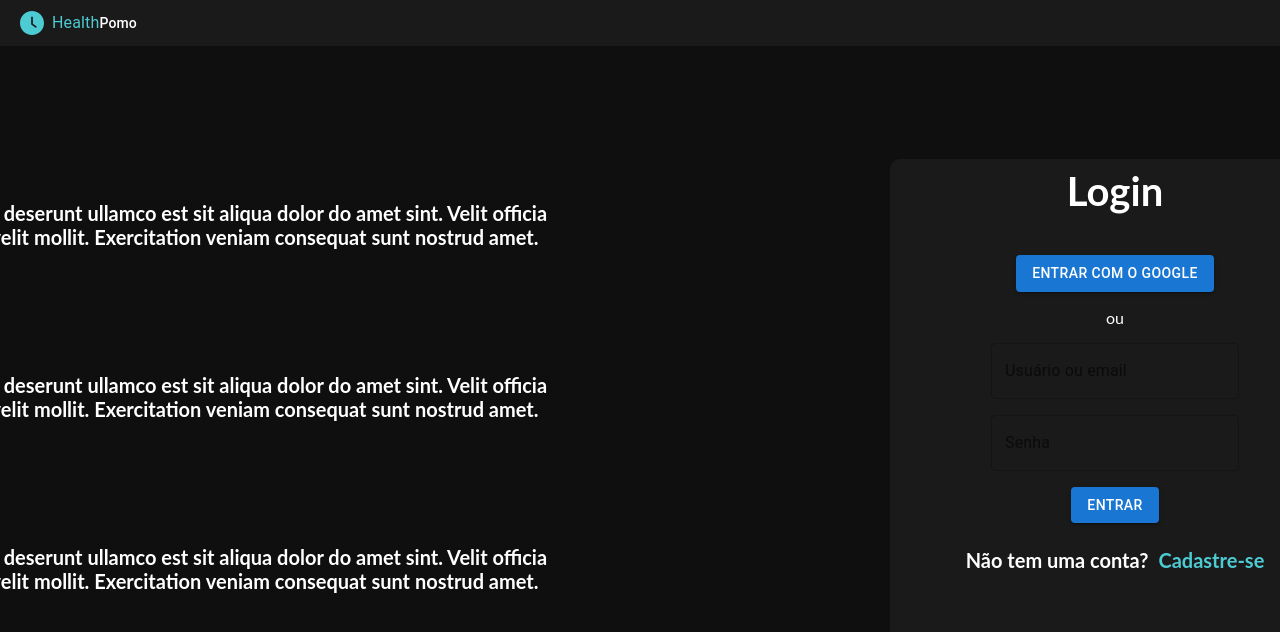
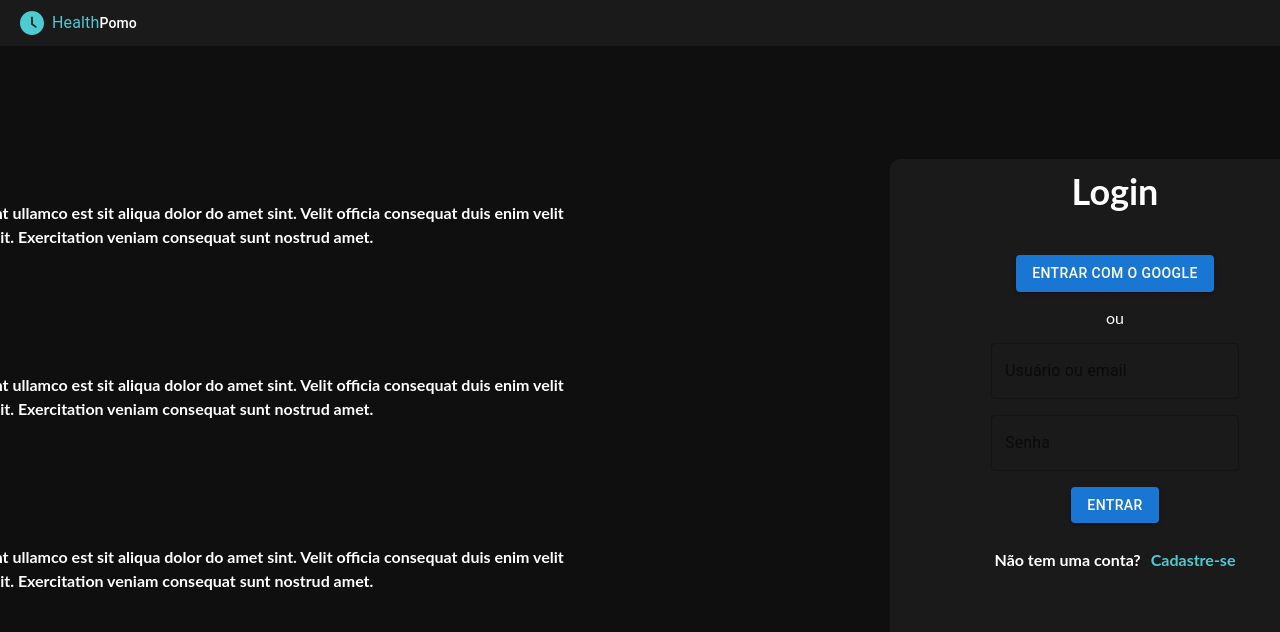
Before and after one commit to jGledsonSilva/Projeto_POO, a React (Vite) app: page /login in a window 1280 px wide. Shown: the top 632 px of the page. Built offline with nearby package versions, Linux system fonts and the light colour scheme.

Commit message:
feature(HP1): diminuindo o tamanho do texto

```diff
--- a/src/pages/Login/styles.css
+++ b/src/pages/Login/styles.css
@@ -12,7 +12,7 @@
     height: 72px;
     font-style: normal;
     font-weight: 700;
-    font-size: 40px;
+    font-size: 36px;
     line-height: 48px;
     text-align: center;
 
@@ -34,7 +34,7 @@
     height: 48px;
     font-style: normal;
     font-weight: 700;
-    font-size: 40px;
+    font-size: 36px;
     line-height: 48px;
     /* identical to box height */
 
@@ -57,7 +57,7 @@
 
     font-style: normal;
     font-weight: 700;
-    font-size: 20px;
+    font-size: 16px;
     line-height: 24px;
     display: flex;
     align-items: center;
@@ -109,7 +109,7 @@
     flex-grow: 0;
 
     font-weight: 700;
-    font-size: 20px;
+    font-size: 16px;
     line-height: 24px;
     /* identical to box height */
 
```
